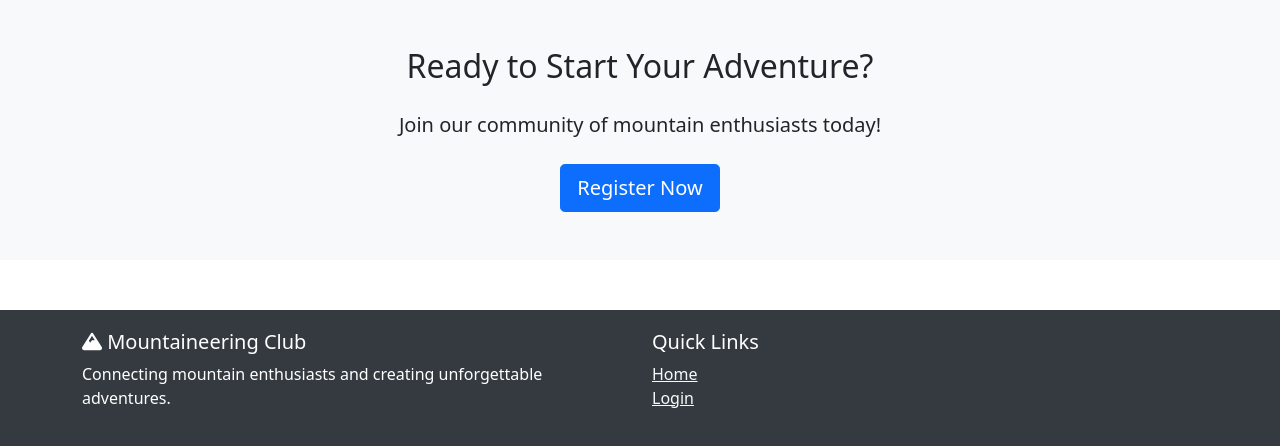
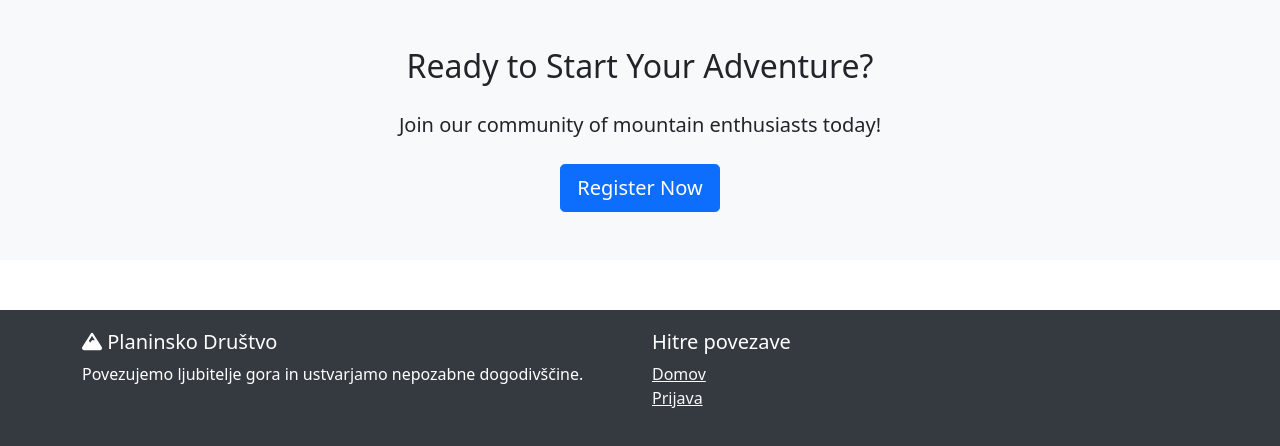
Before and after one commit to Stoick643/mountaineering-club, a Flask app: page / in a window 1280 px wide. Shown: the part 1241-1687 px from the top of the page. Run offline with Flask 3, Linux system fonts and the light colour scheme; data that the repository does not hold is empty; some libraries are stand-ins or nearby versions.

Commit message:
Added partial slovenian translation

```diff
--- a/app.py
+++ b/app.py
@@ -428,6 +428,49 @@ def delete_trip_report(trip_id):
 
     return redirect(url_for('trip_reports'))
 
+# Chat routes
+@app.route('/chat')
+@login_required
+def chat():
+    # Get recent chat messages
+    recent_messages = list(mongo.db.chat_messages.find()
+                          .sort('timestamp', -1)
+                          .limit(50))
+    recent_messages.reverse()  # Oldest first for display
+
+    # Get online users (simplified - just show recent activity)
+    online_users = list(mongo.db.users.find(
+        {'is_approved': True},
+        {'full_name': 1, 'email': 1}
+    ).limit(20))
+
+    return render_template('chat.html',
+                         recent_messages=recent_messages,
+                         online_users=online_users)
+
+@app.route('/api/chat/history')
+@login_required
+def chat_history():
+    page = request.args.get('page', 1, type=int)
+    per_page = 20
+
+    messages = list(mongo.db.chat_messages.find()
+                   .sort('timestamp', -1)
+                   .skip((page - 1) * per_page)
+                   .limit(per_page))
+
+    messages.reverse()  # Oldest first
+
+    # Convert ObjectId to string for JSON serialization
+    for msg in messages:
+        msg['_id'] = str(msg['_id'])
+        msg['timestamp'] = msg['timestamp'].isoformat()
+
+    return jsonify({
+        'messages': messages,
+        'has_more': len(messages) == per_page
+    })
+
 # WebSocket events for chat
 @socketio.on('join')
 def on_join(data):
--- a/templates/base.html
+++ b/templates/base.html
@@ -52,7 +52,7 @@
     <nav class="navbar navbar-expand-lg navbar-dark bg-dark">
         <div class="container">
             <a class="navbar-brand" href="{{ url_for('home') }}">
-                <i class="fas fa-mountain"></i> Mountaineering Club
+                <i class="fas fa-mountain"></i> Planinsko Društvo
             </a>
 
             <button class="navbar-toggler" type="button" data-bs-toggle="collapse" data-bs-target="#navbarNav">
@@ -62,33 +62,35 @@
             <div class="collapse navbar-collapse" id="navbarNav">
                 <ul class="navbar-nav me-auto">
                     <li class="nav-item">
-                        <a class="nav-link" href="{{ url_for('home') }}">Home</a>
+                        <a class="nav-link" href="{{ url_for('home') }}">Domov</a>
                     </li>
                     {% if session.user_id %}
                         <li class="nav-item">
-                            <a class="nav-link" href="{{ url_for('dashboard') }}">Dashboard</a>
+                            <a class="nav-link" href="{{ url_for('dashboard') }}">Nadzorna plošča</a>
                         </li>
                         <li class="nav-item">
-                            <a class="nav-link" href="{{ url_for('trip_reports') }}">Trip Reports</a>
+                            <a class="nav-link" href="{{ url_for('trip_reports') }}">Poročila o izletih</a>
                         </li>
                         <li class="nav-item">
-                            <a class="nav-link" href="#" onclick="showChat()">Chat</a>
+                            <a class="nav-link" href="{{ url_for('chat') }}">
+                                <i class="fas fa-comments"></i> Klepet
+                            </a>
                         </li>
                         {% if session.is_admin %}
                             <li class="nav-item dropdown">
                                 <a class="nav-link dropdown-toggle" href="#" id="adminDropdown" role="button" data-bs-toggle="dropdown">
-                                    <i class="fas fa-cogs"></i> Admin
+                                    <i class="fas fa-cogs"></i> Skrbnik
                                 </a>
                                 <ul class="dropdown-menu">
                                     <li><a class="dropdown-item" href="{{ url_for('admin_panel') }}">
-                                        <i class="fas fa-users"></i> User Management
+                                        <i class="fas fa-users"></i> Upravljanje uporabnikov
                                     </a></li>
                                     <li><a class="dropdown-item" href="{{ url_for('admin_announcements') }}">
-                                        <i class="fas fa-bullhorn"></i> Announcements
+                                        <i class="fas fa-bullhorn"></i> Obvestila
                                     </a></li>
                                     <li><hr class="dropdown-divider"></li>
                                     <li><a class="dropdown-item" href="{{ url_for('create_announcement') }}">
-                                        <i class="fas fa-plus"></i> Create Announcement
+                                        <i class="fas fa-plus"></i> Novo obvestilo
                                     </a></li>
                                 </ul>
                             </li>
@@ -103,17 +105,17 @@
                                 <i class="fas fa-user"></i> {{ session.user_name }}
                             </a>
                             <ul class="dropdown-menu">
-                                <li><a class="dropdown-item" href="#" onclick="showProfile()">Profile</a></li>
+                                <li><a class="dropdown-item" href="#" onclick="showProfile()">Profil</a></li>
                                 <li><hr class="dropdown-divider"></li>
-                                <li><a class="dropdown-item" href="{{ url_for('logout') }}">Logout</a></li>
+                                <li><a class="dropdown-item" href="{{ url_for('logout') }}">Odjava</a></li>
                             </ul>
                         </li>
                     {% else %}
                         <li class="nav-item">
-                            <a class="nav-link" href="{{ url_for('login') }}">Login</a>
+                            <a class="nav-link" href="{{ url_for('login') }}">Prijava</a>
                         </li>
                         <li class="nav-item">
-                            <a class="nav-link" href="{{ url_for('register') }}">Register</a>
+                            <a class="nav-link" href="{{ url_for('register') }}">Registracija</a>
                         </li>
                     {% endif %}
                 </ul>
@@ -142,17 +144,17 @@
         <div class="container">
             <div class="row">
                 <div class="col-md-6">
-                    <h5><i class="fas fa-mountain"></i> Mountaineering Club</h5>
-                    <p>Connecting mountain enthusiasts and creating unforgettable adventures.</p>
+                    <h5><i class="fas fa-mountain"></i> Planinsko Društvo</h5>
+                    <p>Povezujemo ljubitelje gora in ustvarjamo nepozabne dogodivščine.</p>
                 </div>
                 <div class="col-md-6">
-                    <h5>Quick Links</h5>
+                    <h5>Hitre povezave</h5>
                     <ul class="list-unstyled">
-                        <li><a href="{{ url_for('home') }}" class="text-light">Home</a></li>
+                        <li><a href="{{ url_for('home') }}" class="text-light">Domov</a></li>
                         {% if session.user_id %}
-                            <li><a href="{{ url_for('dashboard') }}" class="text-light">Dashboard</a></li>
+                            <li><a href="{{ url_for('dashboard') }}" class="text-light">Nadzorna plošča</a></li>
                         {% else %}
-                            <li><a href="{{ url_for('login') }}" class="text-light">Login</a></li>
+                            <li><a href="{{ url_for('login') }}" class="text-light">Prijava</a></li>
                         {% endif %}
                     </ul>
                 </div>
@@ -204,11 +206,6 @@
                 }
             }
 
-            // Chat modal functions
-            function showChat() {
-                // TODO: Implement chat modal
-                alert('Chat feature coming soon!');
-            }
 
             function showProfile() {
                 // TODO: Implement profile modal
--- a/templates/home.html
+++ b/templates/home.html
@@ -1,17 +1,17 @@
 {% extends "base.html" %}
 
-{% block title %}Home - Mountaineering Club{% endblock %}
+{% block title %}Domov - Planinsko Društvo{% endblock %}
 
 {% block content %}
 <div class="hero-section text-center">
     <div class="container">
-        <h1 class="display-4 mb-4">Welcome to Our Mountaineering Club</h1>
-        <p class="lead mb-4">Join us on incredible adventures and connect with fellow mountain enthusiasts</p>
+        <h1 class="display-4 mb-4">Dobrodošli v našem Planinskem Društvu</h1>
+        <p class="lead mb-4">Pridružite se nam na neverjetnih dogodivščinah in se povežite z ostalimi ljubitelji gora</p>
         {% if not session.user_id %}
-            <a href="{{ url_for('register') }}" class="btn btn-primary btn-lg me-3">Join Our Club</a>
-            <a href="{{ url_for('login') }}" class="btn btn-outline-light btn-lg">Login</a>
+            <a href="{{ url_for('register') }}" class="btn btn-primary btn-lg me-3">Pridruži se društvu</a>
+            <a href="{{ url_for('login') }}" class="btn btn-outline-light btn-lg">Prijava</a>
         {% else %}
-            <a href="{{ url_for('dashboard') }}" class="btn btn-primary btn-lg">Go to Dashboard</a>
+            <a href="{{ url_for('dashboard') }}" class="btn btn-primary btn-lg">Pojdi na nadzorno ploščo</a>
         {% endif %}
     </div>
 </div>
@@ -22,8 +22,8 @@
             <div class="card h-100">
                 <div class="card-body text-center">
                     <i class="fas fa-users fa-3x text-primary mb-3"></i>
-                    <h4>Community</h4>
-                    <p class="card-text">Connect with passionate mountaineers, share experiences, and build lasting friendships.</p>
+                    <h4>Skupnost</h4>
+                    <p class="card-text">Povežite se s straščnimi planinci, delite izkušnje in gradite trajna prijateljstva.</p>
                 </div>
             </div>
         </div>
@@ -32,8 +32,8 @@
             <div class="card h-100">
                 <div class="card-body text-center">
                     <i class="fas fa-map-marked-alt fa-3x text-primary mb-3"></i>
-                    <h4>Adventure Planning</h4>
-                    <p class="card-text">Plan your next expedition with weather forecasts, route planning, and gear recommendations.</p>
+                    <h4>Načrtovanje izletov</h4>
+                    <p class="card-text">Načrtujte vašo naslednjo ekspedicijo z vremenskimi napovedmi, načrtovanjem poti in priporočili za opremo.</p>
                 </div>
             </div>
         </div>
@@ -42,8 +42,8 @@
             <div class="card h-100">
                 <div class="card-body text-center">
                     <i class="fas fa-camera fa-3x text-primary mb-3"></i>
-                    <h4>Share Stories</h4>
-                    <p class="card-text">Document your adventures with photos and stories that inspire others to explore.</p>
+                    <h4>Delite zgodbe</h4>
+                    <p class="card-text">Dokumentirajte vaše dogodivščine s fotografijami in zgodbami, ki navdihujejo druge k raziskovanju.</p>
                 </div>
             </div>
         </div>
```
